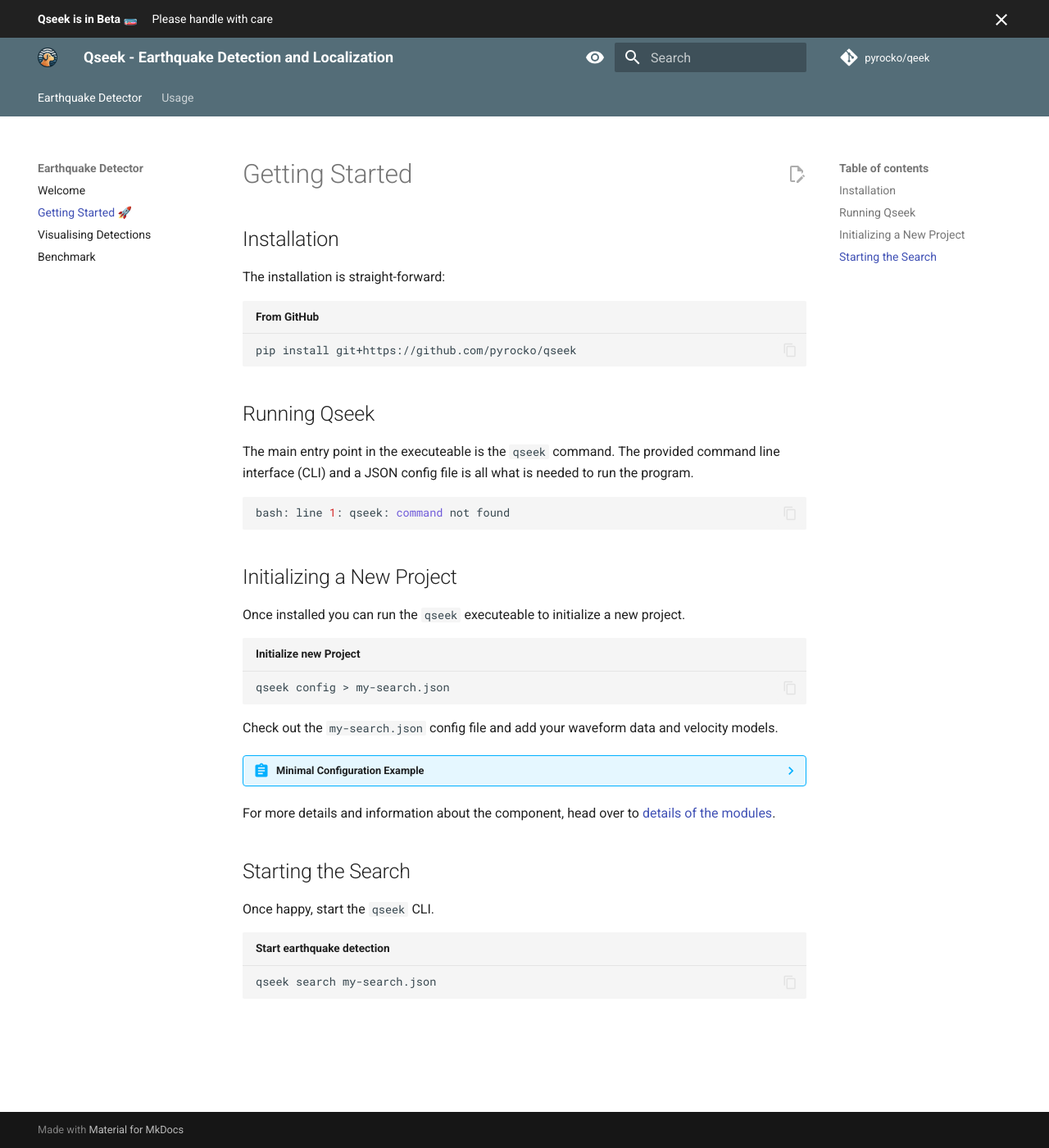
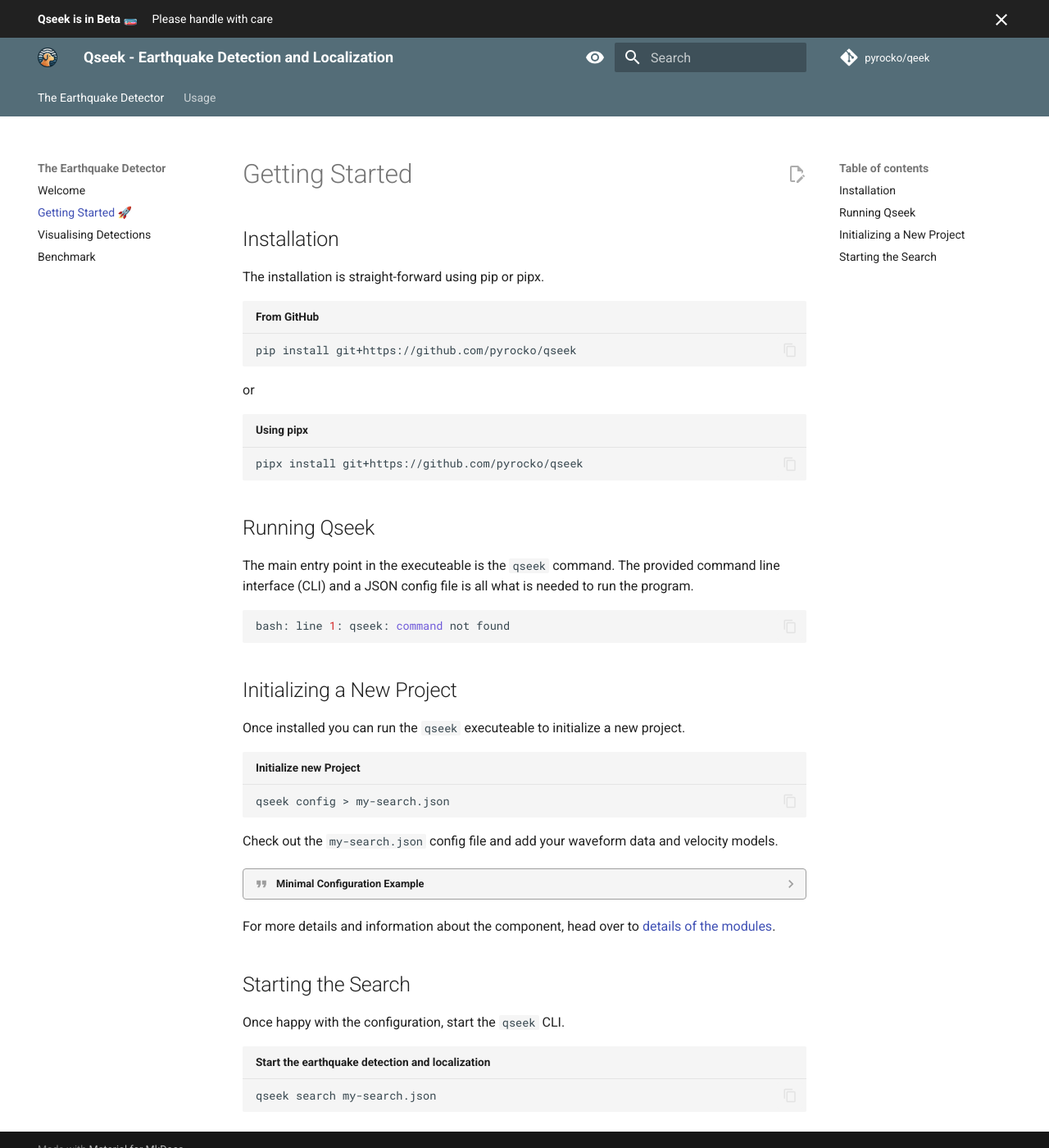
Before and after one commit to pyrocko/qseek, an MkDocs documentation site: the page built from docs/getting_started.md, in a window 1280 px wide and 1400 px high. Shown: the whole window at 82% size. Built offline with MkDocs 1.6.1 and Material for MkDocs 9.7.7, drawn with Linux system fonts in a browser that asks for light colours; comment, search, counter and statistics services are not loaded.

Commit message:
CI/CD (#12)
* GA: adding actions

* renaming workflow

* GA: testing cibuildwheel

* CI/CD\

* docs

---------

Co-authored-by: Marius Isken <marius.isken@gfz-potsdam.de>

````diff
--- a/docs/getting_started.md
+++ b/docs/getting_started.md
@@ -2,10 +2,16 @@
 
 ## Installation
 
-The installation is straight-forward:
+The installation is straight-forward using pip or pipx.
 
 ```sh title="From GitHub"
 pip install git+https://github.com/pyrocko/qseek
+```
+
+or
+
+```sh title="Using pipx"
+pipx install git+https://github.com/pyrocko/qseek
 ```
 
 ## Running Qseek
@@ -36,8 +42,8 @@ For more details and information about the component, head over to [details of t
 
 ## Starting the Search
 
-Once happy, start the `qseek` CLI.
+Once happy with the configuration, start the `qseek` CLI.
 
-```sh title="Start earthquake detection"
+```sh title="Start the earthquake detection and localization"
 qseek search my-search.json
 ```
--- a/mkdocs.yml
+++ b/mkdocs.yml
@@ -50,6 +50,9 @@ markdown_extensions:
       generic: true
   - pymdownx.tabbed:
       alternate_style: true
+  - pymdownx.emoji:
+      emoji_index: !!python/name:material.extensions.emoji.twemoji
+      emoji_generator: !!python/name:material.extensions.emoji.to_svg
   - admonition
   - def_list
   - attr_list
@@ -69,7 +72,7 @@ plugins:
   - markdown-exec
 
 nav:
-  - Earthquake Detector:
+  - The Earthquake Detector:
     - Welcome: index.md
     - Getting Started 🚀: getting_started.md
     - Visualising Detections: visualizing_results.md
--- a/pyproject.toml
+++ b/pyproject.toml
@@ -114,3 +114,6 @@ target-version = 'py311'
 
 [tool.pytest.ini_options]
 markers = ["plot: plot figures in tests"]
+
+[tool.cibuildwheel.macos]
+before-build = "brew install libomp"
````
Also changed, not shown: other parts of docs/getting_started.md (+2 -2 lines), README.md (+1 -1 lines), docs/benchmark.md (+2 -2 lines), docs/components/configuration.md (+6 -0 lines), docs/components/station_corrections.md (+9 -0 lines), docs/index.md (+6 -8 lines), 8 other files.
